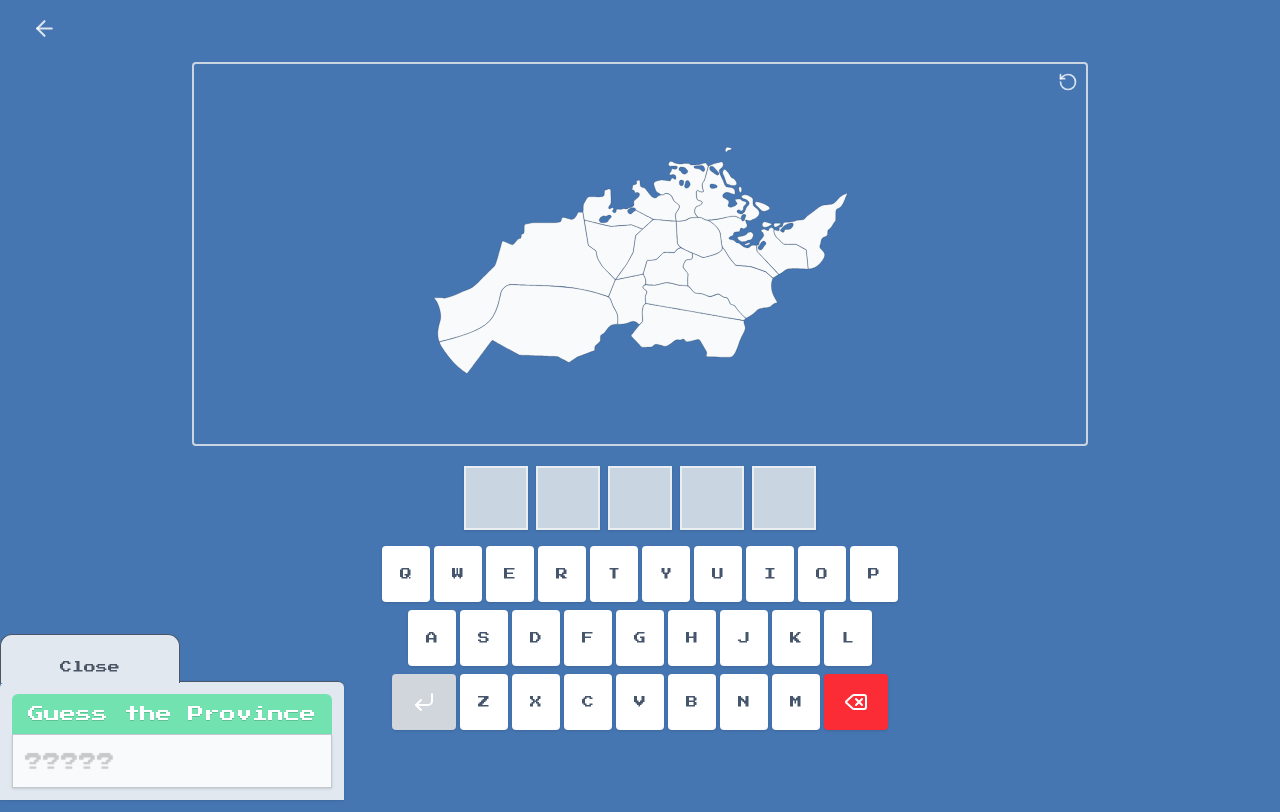
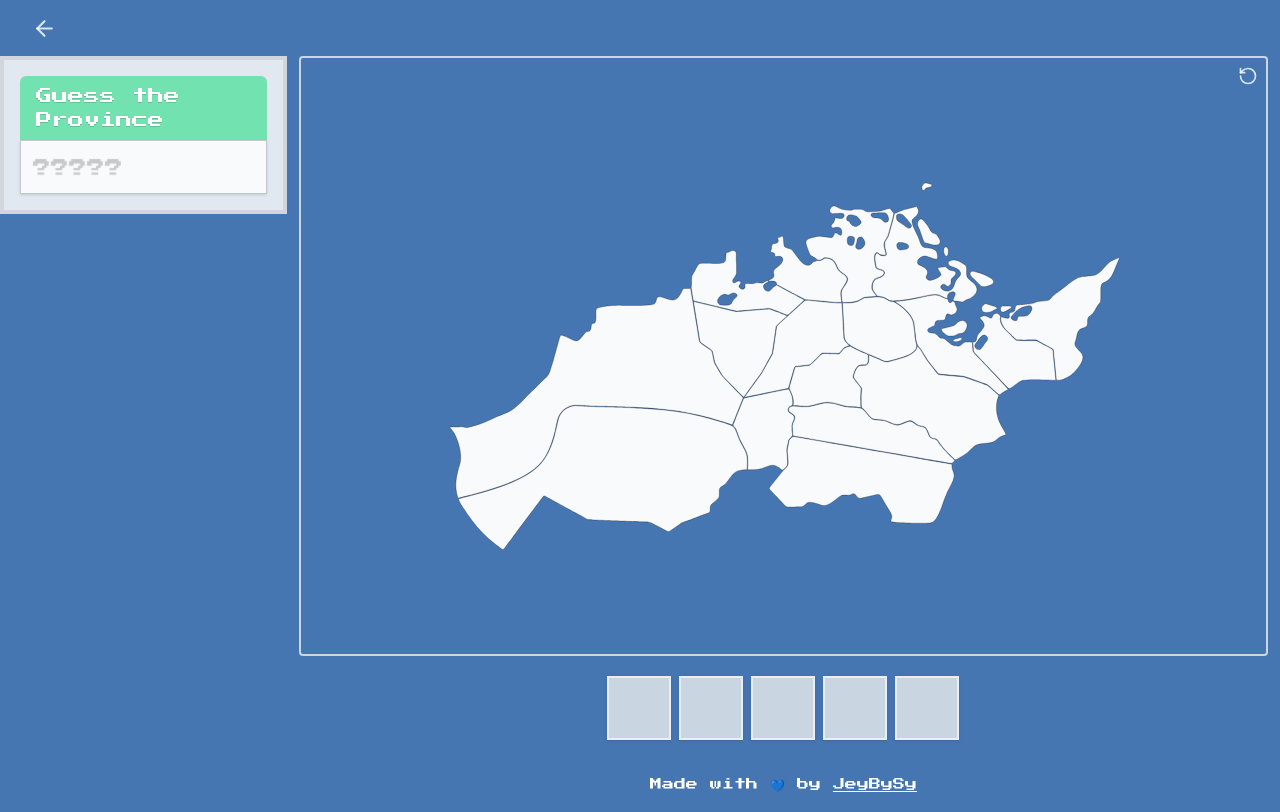
Before and after one commit to JeyBySy/MapaManiaPH, a React (Vite) app: page /quickstart in a window 1280 px wide. Built offline with nearby package versions, Linux system fonts and the light colour scheme.

Commit message:
Refactor QuickStartMode layout and integrate mobile keyboard support

```diff
--- a/src/pages/Modes/QuickStartMode.tsx
+++ b/src/pages/Modes/QuickStartMode.tsx
@@ -7,12 +7,13 @@ import TypingText from "../../components/TypingText"
 import { motion } from "framer-motion"
 import { useUniquePathId } from "../../hooks/useUniquePath"
 import MapSVG from "../../components/MapSVG"
+import Footer from "../../components/Footer"
+import { isMobile } from "react-device-detect"
 
 const QuickStartMode: React.FC = () => {
   const { provinceOutline, nextProvince, locationName, refreshPaths } = useProvince(true)
   const { pathsWithIds: UniquePath, answerKeys } = useUniquePathId()
   const [submitted, setSubmitted] = useState(false)
-  const [isSidebarOpen, setIsSidebarOpen] = useState(true)
   const inputRef = useRef<HTMLInputElement>(null)
   const [typedText, setTypedText] = useState("")
   const isCorrect = typedText.toLowerCase() === provinceOutline.toLowerCase()
@@ -22,10 +23,8 @@ const QuickStartMode: React.FC = () => {
 
   const handleSubmit = () => {
     setSubmitted(true)
-    setIsSidebarOpen(true)
     if (!isCorrect) {
       setSubmitted(false)
-      setIsSidebarOpen(true)
       setTypedText("")
     }
   }
@@ -36,7 +35,6 @@ const QuickStartMode: React.FC = () => {
     setCurrentStep(0)
     setCorrectGuesses([])
     setSubmitted(false)
-    setIsSidebarOpen(true)
 
     await nextProvince();
 
@@ -50,9 +48,7 @@ const QuickStartMode: React.FC = () => {
     }, 0)
   }
 
-  const toggleSidebar = () => {
-    setIsSidebarOpen(!isSidebarOpen)
-  }
+
 
   const handlePathClick = (clickedId: string) => {
     const cityName = answerKeys[clickedId];
@@ -84,12 +80,12 @@ const QuickStartMode: React.FC = () => {
   }, [submitted]);
 
   return (
-    <div className="flex min-h-screen">
-      {/* Sidebar */}
-      <div
-        className={`hidden lg:block fixed bottom-0 left-0 w-fit transition-transform duration-300 ease-in-out z-50
-          ${isSidebarOpen ? 'translate-y-0' : 'translate-y-full'} bg-slate-200 dark:bg-gray-800 p-3 border-t border-gray-600 shadow rounded-t-md`}
-      >
+    <div className="flex min-h-screen w-full">
+      <main className="w-full flex flex-col mx-auto lg:pt-14 ">
+        <div className="flex flex-col-reverse lg:flex-row w-full h-full">
+
+          {/* Sidebar (Location List) */}
+          <div className="w-full lg:w-fit lg:h-fit border-gray-300 dark:border-gray-700 p-4 bg-slate-200 dark:bg-gray-800 lg:border-4">
             <h2 className="text-md text-white bg-green-400/50 px-4 py-2 rounded-t-md text-shadow-2xs">
               Guess the Province
             </h2>
@@ -123,7 +119,7 @@ const QuickStartMode: React.FC = () => {
                             text={path}
                             isSubmitted={true}
                             isMasked={false}
-                        className={`text-sm text-shadow-xs ${isCurrentStep
+                            className={`lg:text-sm text-xs  text-shadow-xs ${isCurrentStep
                               ? 'text-gray-500 dark:text-white'
                               : isLocationCorrect
                                 ? 'text-accent'
@@ -137,36 +133,22 @@ const QuickStartMode: React.FC = () => {
                 </motion.div>
               )}
             </div>
-
-        {/* Toggle sidenav */}
-        <div
-          onClick={toggleSidebar}
-          className="absolute -top-12 left-0 w-[180px] transform cursor-pointer"
-        >
-          <div className={`px-8 py-2 pt-6 w-full text-center rounded-t-xl border border-b-0 text-xs text-gray-600 dark:text-slate-400
-          ${isSidebarOpen
-              ? 'bg-slate-200 dark:bg-gray-800'
-              : 'bg-white/80 dark:bg-gray-800/90 hover:bg-white dark:hover:bg-gray-800'}`}
-          >
-            {isSidebarOpen ? 'Close' : 'Open'}
-          </div>
-        </div>
           </div>
 
-
-      {/* Main Content */}
-      <div className="mx-auto lg:h-auto flex flex-col items-center justify-center h-full w-full space-y-5 p-2">
+          {/* Main Content (Map and Typing Area) */}
+          <div className="flex flex-col w-full h-full space-y-5 px-3">
             {/* Province Outline */}
-        <div className={`${!submitted ? "h-96" : "h-96 lg:h-[900px]"}  w-full md:w-4xl relative object-fit border-2 dark:border-gray-600 border-slate-300 rounded  py-4`}>
+            <div className={`${!submitted ? "h-[50vh] lg:h-[75vh]" : "h-[50vh] lg:h-[80vh]"} w-full relative border-2 dark:border-gray-600 border-slate-300 rounded lg:py-4`}>
               <button
                 onClick={(e) => {
-              (e.currentTarget as HTMLButtonElement).blur()
-              handleNextProvince()
+                  (e.currentTarget as HTMLButtonElement).blur();
+                  handleNextProvince();
                 }}
-            className="absolute w-auto dark:text-gray-400 dark:hover:text-gray-100 text-white/80 hover:text-white p-2 rounded cursor-pointer top-0 right-0 "
+                className="absolute w-auto dark:text-gray-400 dark:hover:text-gray-100 text-white/80 hover:text-white p-2 rounded cursor-pointer top-0 right-0"
               >
                 <RotateCcw width={20} height={20} />
               </button>
+
               {submitted && !showMap ? (
                 <ProvinceSkeleton />
               ) : provinceOutline && UniquePath && UniquePath[provinceOutline] && (
@@ -181,13 +163,15 @@ const QuickStartMode: React.FC = () => {
               )}
             </div>
 
+            {/* Typing section */}
             {!submitted && (
               <>
-            <div className="flex gap-2 mb-4 flex-wrap justify-center">
+                <div className="flex flex-wrap gap-2 justify-center mb-4">
                   {provinceOutline.split("").map((char, i) => (
                     <div
                       key={i}
-                  className={`w-9 h-9 md:w-16 md:h-16 border-2 flex items-center justify-center text-sm lg:text-xl font-bold uppercase  ${char === "_"
+                      className={`w-9 h-9 md:w-16 md:h-16 border-2 flex items-center justify-center text-sm lg:text-xl font-bold uppercase
+                ${char === "_"
                           ? "border-transparent bg-transparent"
                           : typedText[i]
                             ? "dark:border-white/20 dark:bg-slate-600 bg-white text-slate-600 dark:text-white border-white/40 shadow text-shadow-2xs"
@@ -203,7 +187,8 @@ const QuickStartMode: React.FC = () => {
                   ))}
                 </div>
 
-            <div className="fixed w-full bottom-0 mb-2 lg:static lg:w-fit">
+                {/* Mobile Keyboard at bottom */}
+                <div className={` ${!isMobile ? "hidden" : "fixed"} mx-auto bottom-0 right-0 left-0 w-full mb-2 lg:static lg:w-fit`}>
                   <Keyboard
                     value={typedText}
                     onType={setTypedText}
@@ -214,8 +199,11 @@ const QuickStartMode: React.FC = () => {
                 </div>
               </>
             )}
+            <Footer />
           </div>
-    </div >
+        </div>
+      </main>
+    </div>
   )
 }
 
```
Lines whose indentation alone changed are shown as unchanged.
